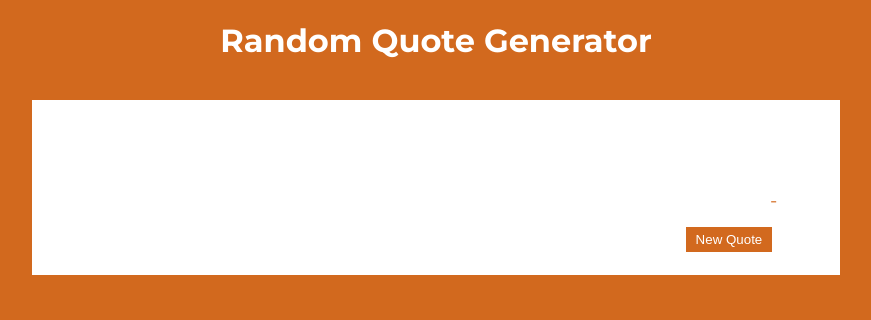
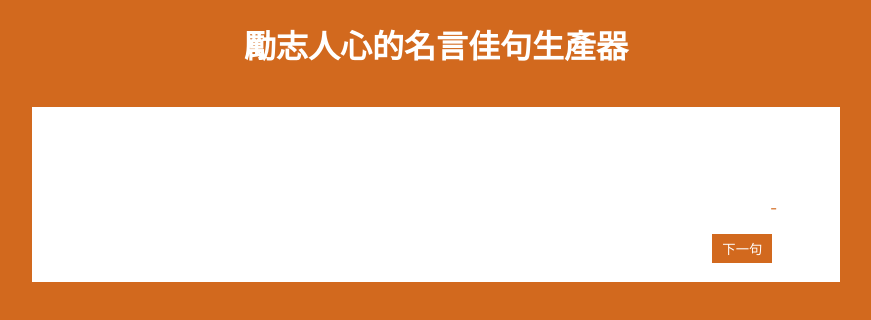
Before and after one commit to deinfant/LifeChangingQuotes, a plain HTML site: page index.html in a window 1280 px wide. Shown: the whole page, without its empty margins (204-1075 px from the left). Drawn offline with nearby package versions, Linux system fonts and the light colour scheme.

Commit message:
Update index.html

```diff
--- a/index.html
+++ b/index.html
@@ -8,8 +8,7 @@
 <link rel="stylesheet" href="style.css">
 <script src="myScript.js"></script>
 
-
-<h1>Random Quote Generator</h1>
+<h1>勵志人心的名言佳句生產器</h1>
 <div class="white-box">
   <div class="quote">
     <i class="fa fa-quote-left fa-3x"></i>
@@ -20,7 +19,7 @@
   <div class= "buttons">
 
     <div class= "new-quote-button" >
-    <button class="button" id="new-quote"> New Quote
+    <button class="button" id="new-quote"> 下一句
     </div>
   </div>
 </div>
```
